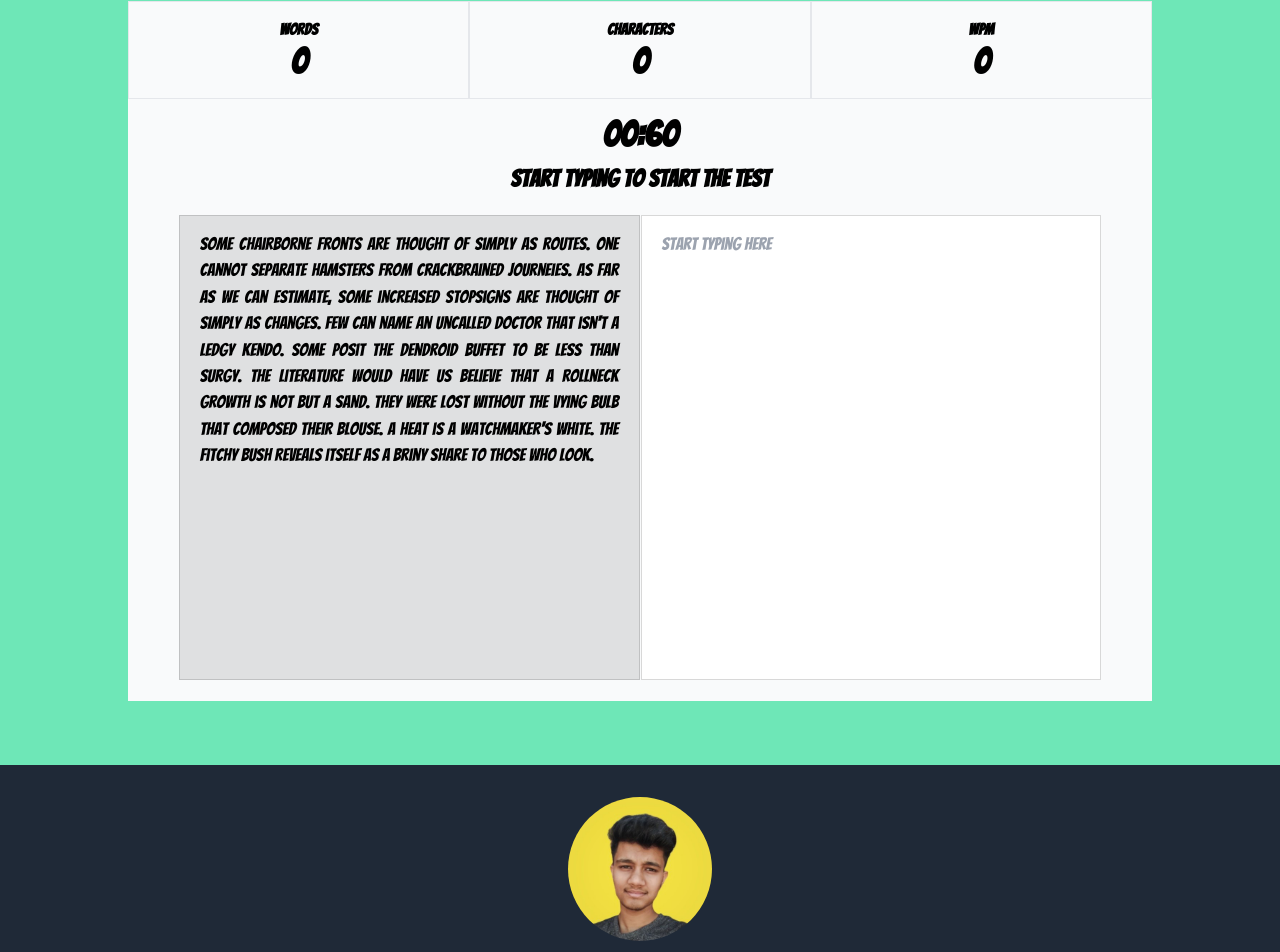
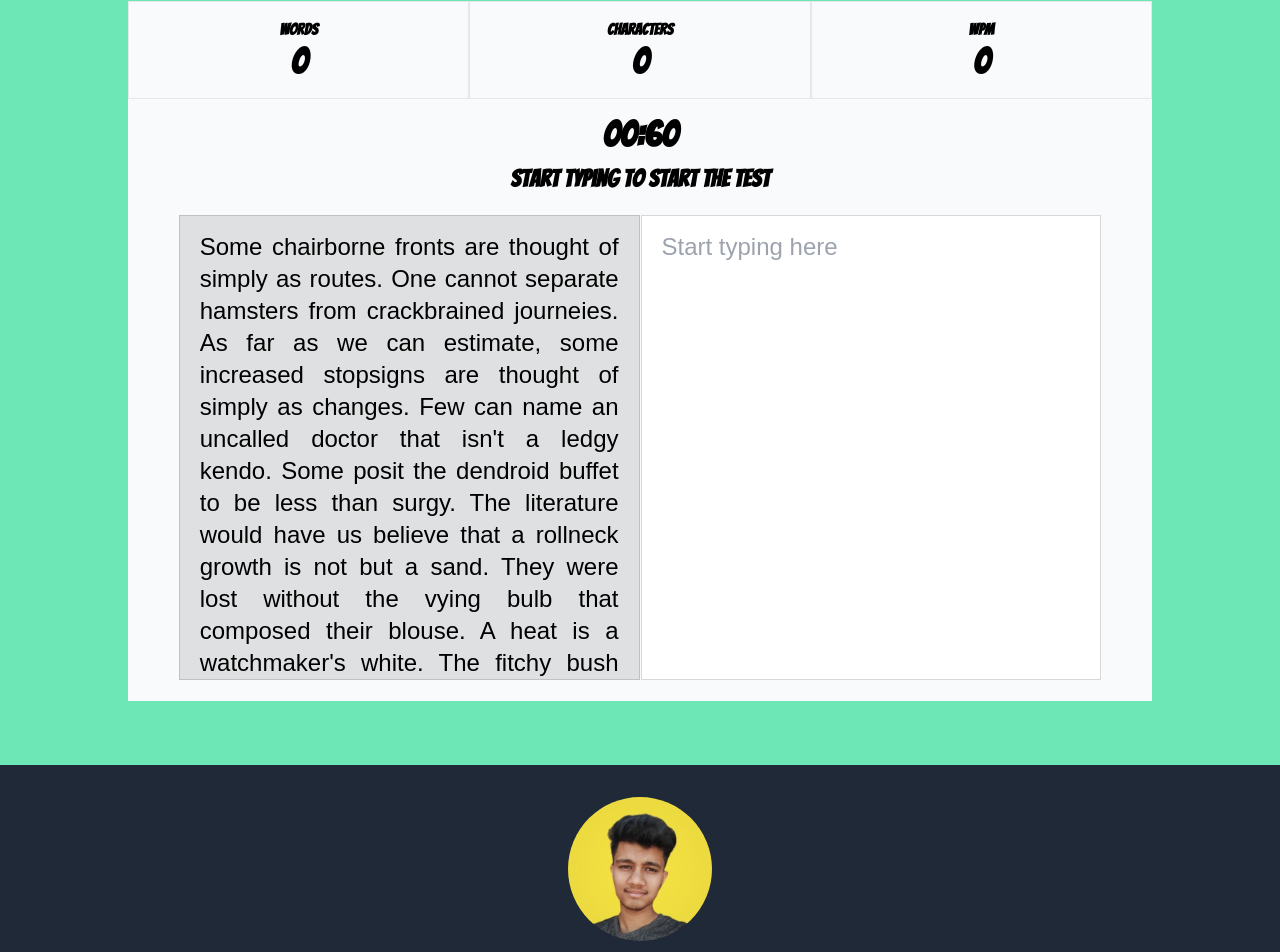
Before and after one commit to ankitzm/type-it-all, a React (Create React App) app: page / in a window 1280 px wide. Shown: the part 1063-2015 px from the top of the page. Built offline with nearby package versions, Linux system fonts and the light colour scheme.

Commit message:
font dtyle fixed

```diff
--- a/public/index.html
+++ b/public/index.html
@@ -28,10 +28,6 @@
   <link rel="preconnect" href="https://fonts.gstatic.com" crossorigin>
   <link href="https://fonts.googleapis.com/css2?family=Bangers&display=swap" rel="stylesheet">
 
-  <link rel="preconnect" href="https://fonts.googleapis.com">
-  <link rel="preconnect" href="https://fonts.gstatic.com" crossorigin>
-  <link href="https://fonts.googleapis.com/css2?family=Pacifico&display=swap" rel="stylesheet">
-
 
   <!-- AOS library -->
   <link href="https://unpkg.com/aos@2.3.1/dist/aos.css" rel="stylesheet">
--- a/src/Component/TypingChallenge.css
+++ b/src/Component/TypingChallenge.css
@@ -1,11 +1,11 @@
 .text-area {
+    font-family: Arial, Helvetica, sans-serif;
     width: 45%;
     height: 465px;
     margin: 20px 0px;
     text-align: left;
     padding: 15px 20px;
     text-align: justify;
-    font-size: 1.1rem;
     border: 1px solid rgba(97, 97, 97, 0.247);
 }
 
@@ -17,6 +17,5 @@
 @media (max-width: 640px) {
     .text-area {
         width: 50%;
-        font-size: 0.9rem;
     }
 }
--- a/src/Component/TypingChallenge.js
+++ b/src/Component/TypingChallenge.js
@@ -19,8 +19,8 @@ function TypingChallenge({
                 <div className="text-4xl">00:{timeRemaining >= 10 ? timeRemaining : `0${timeRemaining}`}</div>
                 <div className="text-2xl mt-2 delay-500">{!timerStarted && "Start typing to start the test"}</div>
             </div>
-            <div className="flex flex-row justify-center">
-                <div className="text-area test-area overflow-y-auto hover:shadow-md">
+            <div className="flex flex-row justify-center text-sm md:text-2xl leading-5">
+                <div className="text-area test-area overflow-y-auto hover:shadow-">
 
                     {/* {selectedParagraph} */}
                     {
--- a/tailwind.config.js
+++ b/tailwind.config.js
@@ -4,7 +4,6 @@ module.exports = {
   theme: {
     fontFamily: {
       'bangers': ['bangers', 'system-ui'],
-      'pacifico': ['Pacifico', 'cursive']
     },
     extend: {
       width: {
```
